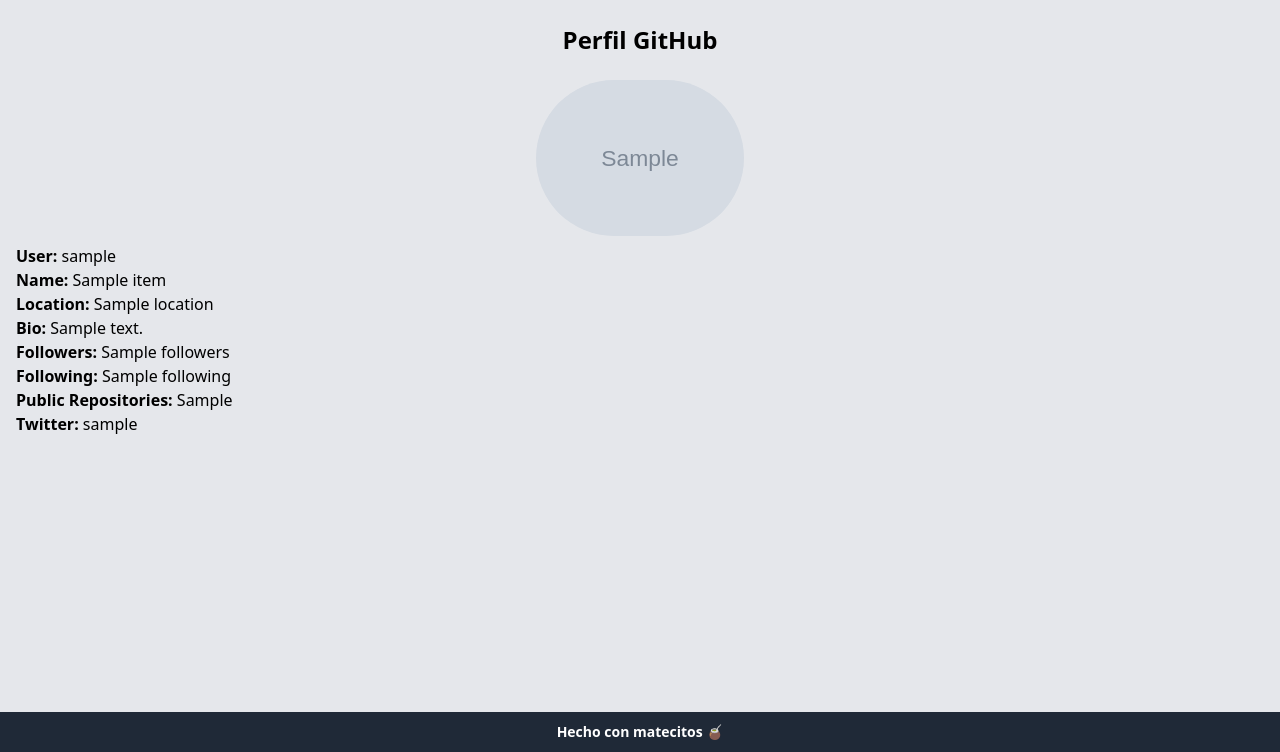
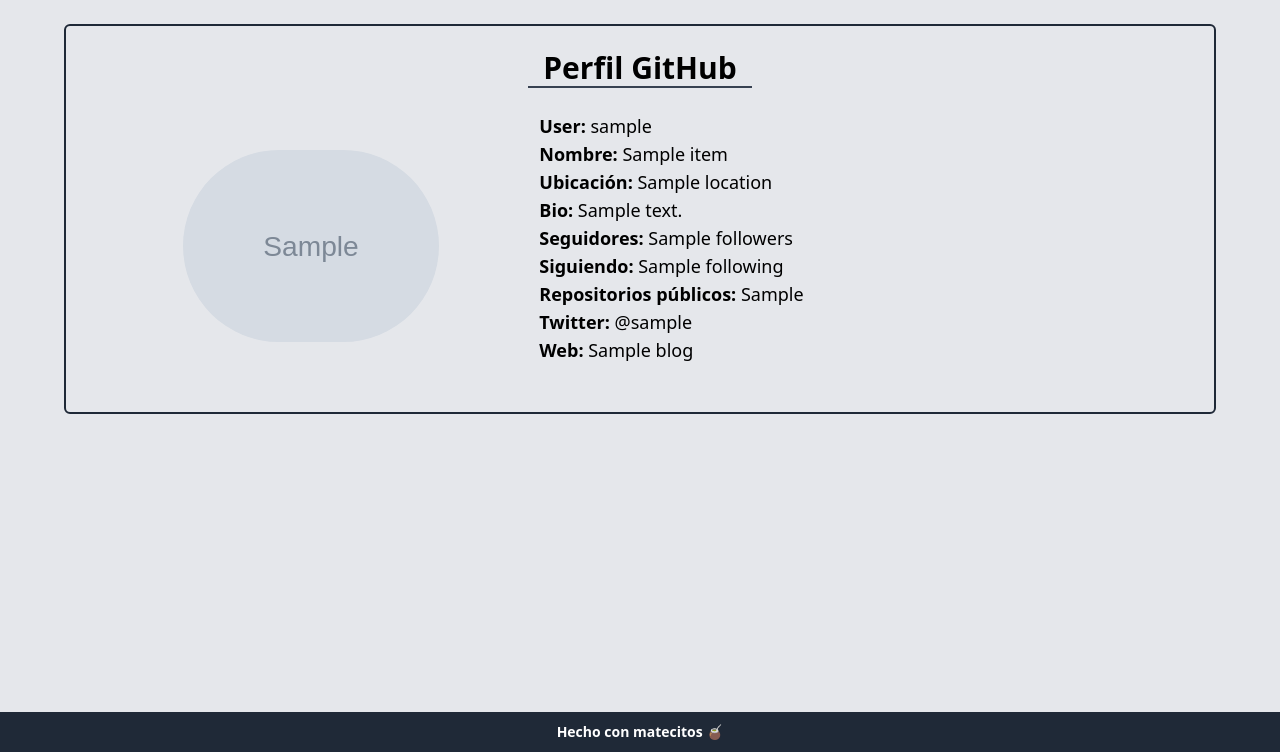
Before and after one commit to JaviCeRodriguez/Portfolio-Flask, a Flask app: page /github in a window 1280 px wide. Shown: the part 48-800 px from the top of the page. Run offline with Flask 2, Linux system fonts and the light colour scheme; grey boxes marked "Sample" are stand-in pictures; a database or web service that is not in the repository returns one stand-in record (values such as "Sample title"); data that the repository does not hold is empty.

Commit message:
GitHub finalizado

```diff
--- a/templates/github.html
+++ b/templates/github.html
@@ -1,17 +1,34 @@
 {% extends 'base/base.html' %}
 
 {% block github %}
-    <section class="mx-4 my-6 pb-16 flex flex-col">
-        <h1 class="text-2xl self-center font-semibold">Perfil GitHub</h1>
-        <img src="{{ response.avatar_url }}" alt="Photo" class="rounded-full w-52 mt-6 mb-2 self-center">
-        <p><label class='font-bold'>User:</label> {{ response.login }}</p>
-        <p><label class='font-bold'>Name:</label> {{ response.name }}</p>
-        <p><label class='font-bold'>Location:</label> {{ response.location }}</p>
-        <p><label class='font-bold'>Bio:</label> {{ response.bio }}</p>
-        <p><label class='font-bold'>Followers:</label> {{ response.followers }}</p>
-        <p><label class='font-bold'>Following:</label> {{ response.following }}</p>
-        <p><label class='font-bold'>Public Repositories:</label> {{ response.public_repos }}</p>
-        <p><label class='font-bold'>Twitter:</label> {{ response.twitter_username }}</p>
+    <section class="mx-4 md:mx-10 lg:mx-16 mt-6 mb-16 px-4 py-6 flex flex-col border-2 border-gray-800 rounded-md">
+        <h1 class="w-44 lg:w-56 text-center text-2xl self-center font-semibold border-b-2 border-gray-700
+            lg:text-3xl lg:font-bold">Perfil GitHub</h1>
+        <div class="pefil-container flex flex-col justify-evenly md:flex-row md:py-6">
+            <img src="{{ response.avatar_url }}" alt="Photo" class="rounded-full w-52 mt-6 mb-2 self-center lg:w-64">
+            <div class="perfil-wrapper md:w-6/12 lg:text-lg">
+                <p><label class='font-bold'>User:</label> {{ response.login }}</p>
+                <p><label class='font-bold'>Nombre:</label> {{ response.name }}</p>
+                <p><label class='font-bold'>Ubicación:</label> {{ response.location }}</p>
+                <p><label class='font-bold'>Bio:</label> {{ response.bio }}</p>
+                <p><label class='font-bold'>Seguidores:</label> {{ response.followers }}</p>
+                <p><label class='font-bold'>Siguiendo:</label> {{ response.following }}</p>
+                <p><label class='font-bold'>Repositorios públicos:</label> {{ response.public_repos }}</p>
+                <p>
+                    <label class='font-bold'>Twitter:</label>
+                    <a href="https://twitter.com/{{ response.twitter_username }}" target="_blank" rel="noopener noreferrer"
+                    class="hover:text-blue-500">
+                    @{{ response.twitter_username }}
+                </a>
+                </p>
+                <p>
+                    <label class='font-bold'>Web:</label>
+                    <a href="{{ response.blog }}" target="_blank" rel="noopener noreferrer"
+                    class="hover:text-blue-500">
+                    {{ response.blog }}
+                    </a>
+                </p>
+            </div>
+        </div>
     </section>
-    <!-- <p>{{ response }}</p> -->
 {% endblock %}
```
